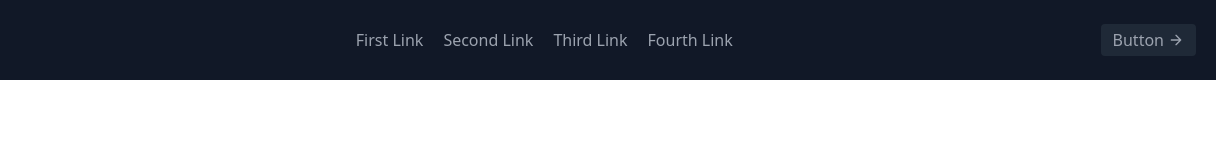
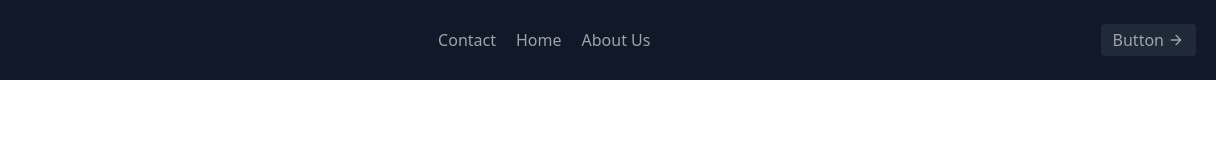
Before and after one commit to msaeeddesai/HTML-CSS-PROJECT, a plain HTML site: page index.html in a window 1280 px wide. Shown: the full height of the page, 64-1280 px from the left. Drawn offline with nearby package versions, Linux system fonts and the light colour scheme.

Commit message:
nav bar changes

```diff
--- a/index.html
+++ b/index.html
@@ -20,10 +20,9 @@
       <span class="ml-3 text-xl"></span>
     </a>
     <nav class="md:ml-auto md:mr-auto flex flex-wrap items-center text-base justify-center">  <!-- ml-auto for margin left auto -->
-      <a class="mr-5 hover:text-white">First Link</a>
-      <a class="mr-5 hover:text-white">Second Link</a>
-      <a class="mr-5 hover:text-white">Third Link</a>
-      <a class="mr-5 hover:text-white">Fourth Link</a>
+      <a class="mr-5 hover:text-white">Contact</a>
+      <a class="mr-5 hover:text-white">Home</a>
+      <a class="mr-5 hover:text-white">About Us</a>
     </nav>
     <button class="inline-flex items-center bg-gray-800 border-0 py-1 px-3 focus:outline-none hover:bg-gray-700 rounded text-base mt-4 md:mt-0">Button
       <svg fill="none" stroke="currentColor" stroke-linecap="round" stroke-linejoin="round" stroke-width="2" class="w-4 h-4 ml-1" viewBox="0 0 24 24">
```
